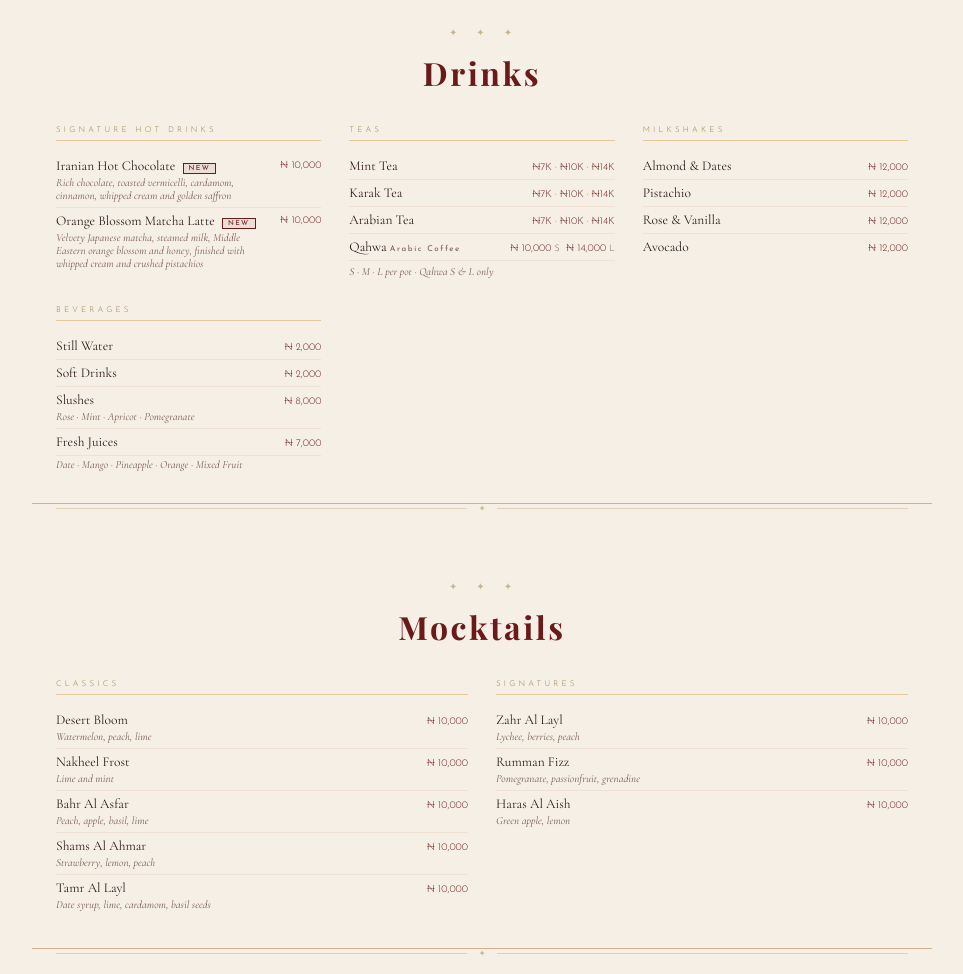
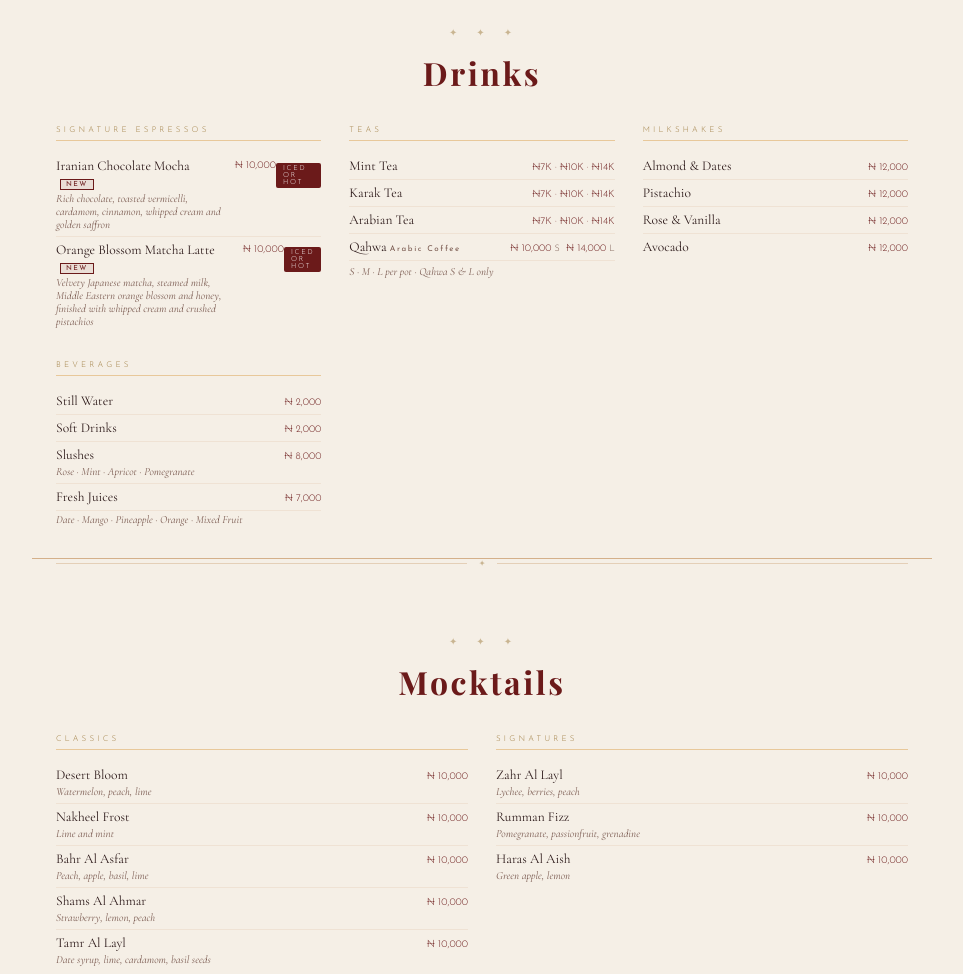
Before and after one commit to SheriffM96/Mishkak-Menu, a plain HTML site: page index.html in a window 1280 px wide. Shown: the part 3460-4434 px from the top of the page, without its empty margins (158-1121 px from the left). Drawn offline with nearby package versions, Linux system fonts and the light colour scheme; a web font is replaced by a local one.

Commit message:
Update index.html

```diff
--- a/index.html
+++ b/index.html
@@ -220,9 +220,9 @@ body { font-family: 'Cormorant Garamond', Georgia, serif; background: var(--sand
     </div>
     <div class="drinks-cols">
       <div>
-        <div class="drink-group-title">Signature Hot Drinks</div>
-        <div class="drink-item"><span>Iranian Hot Chocolate <span style="font-family:'Josefin Sans',sans-serif;font-size:7px;letter-spacing:0.2em;text-transform:uppercase;color:var(--maroon);background:rgba(107,26,26,0.08);padding:1px 5px;border:0.5px solid var(--maroon);margin-left:4px;">New</span><span class="drink-sub" style="display:block;font-style:italic;font-size:11px;color:var(--muted);margin-top:2px;">Rich chocolate, toasted vermicelli, cardamom, cinnamon, whipped cream and golden saffron</span></span><span class="drink-price" style="white-space:nowrap;align-self:flex-start;padding-top:2px;">₦ 10,000</span></div>
-        <div class="drink-item"><span>Orange Blossom Matcha Latte <span style="font-family:'Josefin Sans',sans-serif;font-size:7px;letter-spacing:0.2em;text-transform:uppercase;color:var(--maroon);background:rgba(107,26,26,0.08);padding:1px 5px;border:0.5px solid var(--maroon);margin-left:4px;">New</span><span class="drink-sub" style="display:block;font-style:italic;font-size:11px;color:var(--muted);margin-top:2px;">Velvety Japanese matcha, steamed milk, Middle Eastern orange blossom and honey, finished with whipped cream and crushed pistachios</span></span><span class="drink-price" style="white-space:nowrap;align-self:flex-start;padding-top:2px;">₦ 10,000</span></div>
+        <div class="drink-group-title">Signature Espressos</div>
+        <div class="drink-item"><span>Iranian Chocolate Mocha <span style="font-family:'Josefin Sans',sans-serif;font-size:7px;letter-spacing:0.2em;text-transform:uppercase;color:var(--maroon);background:rgba(107,26,26,0.08);padding:1px 5px;border:0.5px solid var(--maroon);margin-left:4px;">New</span><span class="drink-sub" style="display:block;font-style:italic;font-size:11px;color:var(--muted);margin-top:2px;">Rich chocolate, toasted vermicelli, cardamom, cinnamon, whipped cream and golden saffron</span></span><span class="drink-price" style="white-space:nowrap;align-self:flex-start;padding-top:2px;">₦ 10,000</span><span style="display:inline-block;margin-top:4px;font-family:'Josefin Sans',sans-serif;font-size:7px;font-weight:300;letter-spacing:0.25em;text-transform:uppercase;color:white;background:var(--maroon);padding:2px 7px;border-radius:2px;">Iced or Hot</span></div>
+        <div class="drink-item"><span>Orange Blossom Matcha Latte <span style="font-family:'Josefin Sans',sans-serif;font-size:7px;letter-spacing:0.2em;text-transform:uppercase;color:var(--maroon);background:rgba(107,26,26,0.08);padding:1px 5px;border:0.5px solid var(--maroon);margin-left:4px;">New</span><span class="drink-sub" style="display:block;font-style:italic;font-size:11px;color:var(--muted);margin-top:2px;">Velvety Japanese matcha, steamed milk, Middle Eastern orange blossom and honey, finished with whipped cream and crushed pistachios</span></span><span class="drink-price" style="white-space:nowrap;align-self:flex-start;padding-top:2px;">₦ 10,000</span><span style="display:inline-block;margin-top:4px;font-family:'Josefin Sans',sans-serif;font-size:7px;font-weight:300;letter-spacing:0.25em;text-transform:uppercase;color:white;background:var(--maroon);padding:2px 7px;border-radius:2px;">Iced or Hot</span></div>
       </div>
      <div>
         <div class="drink-group-title">Teas</div>
@@ -529,9 +529,9 @@ body { font-family: 'Cormorant Garamond', Georgia, serif; background: var(--sand
     </div>
     <div class="drinks-cols">
       <div>
-        <div class="drink-group-title">Signature Espressos (Option of iced or hot)</div>
-        <div class="drink-item"><span>Iranian Chocolate Mocha <span style="font-family:'Josefin Sans',sans-serif;font-size:7px;letter-spacing:0.2em;text-transform:uppercase;color:var(--maroon);background:rgba(107,26,26,0.08);padding:1px 5px;border:0.5px solid var(--maroon);margin-left:4px;">New</span><span class="drink-sub" style="display:block;font-style:italic;font-size:11px;color:var(--muted);margin-top:2px;">Rich chocolate, coffee, toasted vermicelli, cardamom, cinnamon, whipped cream and golden saffron</span></span><span class="drink-price" style="white-space:nowrap;align-self:flex-start;padding-top:2px;">₦ 10,000</span></div>
-        <div class="drink-item"><span>Orange Blossom Matcha Latte <span style="font-family:'Josefin Sans',sans-serif;font-size:7px;letter-spacing:0.2em;text-transform:uppercase;color:var(--maroon);background:rgba(107,26,26,0.08);padding:1px 5px;border:0.5px solid var(--maroon);margin-left:4px;">New</span><span class="drink-sub" style="display:block;font-style:italic;font-size:11px;color:var(--muted);margin-top:2px;">Velvety Japanese matcha, steamed milk, Middle Eastern orange blossom and honey, finished with whipped cream and crushed pistachios</span></span><span class="drink-price" style="white-space:nowrap;align-self:flex-start;padding-top:2px;">₦ 10,000</span></div>
+        <div class="drink-group-title">Signature Espressos</div>
+        <div class="drink-item"><span>Iranian Chocolate Mocha <span style="font-family:'Josefin Sans',sans-serif;font-size:7px;letter-spacing:0.2em;text-transform:uppercase;color:var(--maroon);background:rgba(107,26,26,0.08);padding:1px 5px;border:0.5px solid var(--maroon);margin-left:4px;">New</span><span class="drink-sub" style="display:block;font-style:italic;font-size:11px;color:var(--muted);margin-top:2px;">Rich chocolate, toasted vermicelli, cardamom, cinnamon, whipped cream and golden saffron</span></span><span class="drink-price" style="white-space:nowrap;align-self:flex-start;padding-top:2px;">₦ 10,000</span><span style="display:inline-block;margin-top:4px;font-family:'Josefin Sans',sans-serif;font-size:7px;font-weight:300;letter-spacing:0.25em;text-transform:uppercase;color:white;background:var(--maroon);padding:2px 7px;border-radius:2px;">Iced or Hot</span></div>
+        <div class="drink-item"><span>Orange Blossom Matcha Latte <span style="font-family:'Josefin Sans',sans-serif;font-size:7px;letter-spacing:0.2em;text-transform:uppercase;color:var(--maroon);background:rgba(107,26,26,0.08);padding:1px 5px;border:0.5px solid var(--maroon);margin-left:4px;">New</span><span class="drink-sub" style="display:block;font-style:italic;font-size:11px;color:var(--muted);margin-top:2px;">Velvety Japanese matcha, steamed milk, Middle Eastern orange blossom and honey, finished with whipped cream and crushed pistachios</span></span><span class="drink-price" style="white-space:nowrap;align-self:flex-start;padding-top:2px;">₦ 10,000</span><span style="display:inline-block;margin-top:4px;font-family:'Josefin Sans',sans-serif;font-size:7px;font-weight:300;letter-spacing:0.25em;text-transform:uppercase;color:white;background:var(--maroon);padding:2px 7px;border-radius:2px;">Iced or Hot</span></div>
       </div>
      <div>
         <div class="drink-group-title">Teas</div>
```
